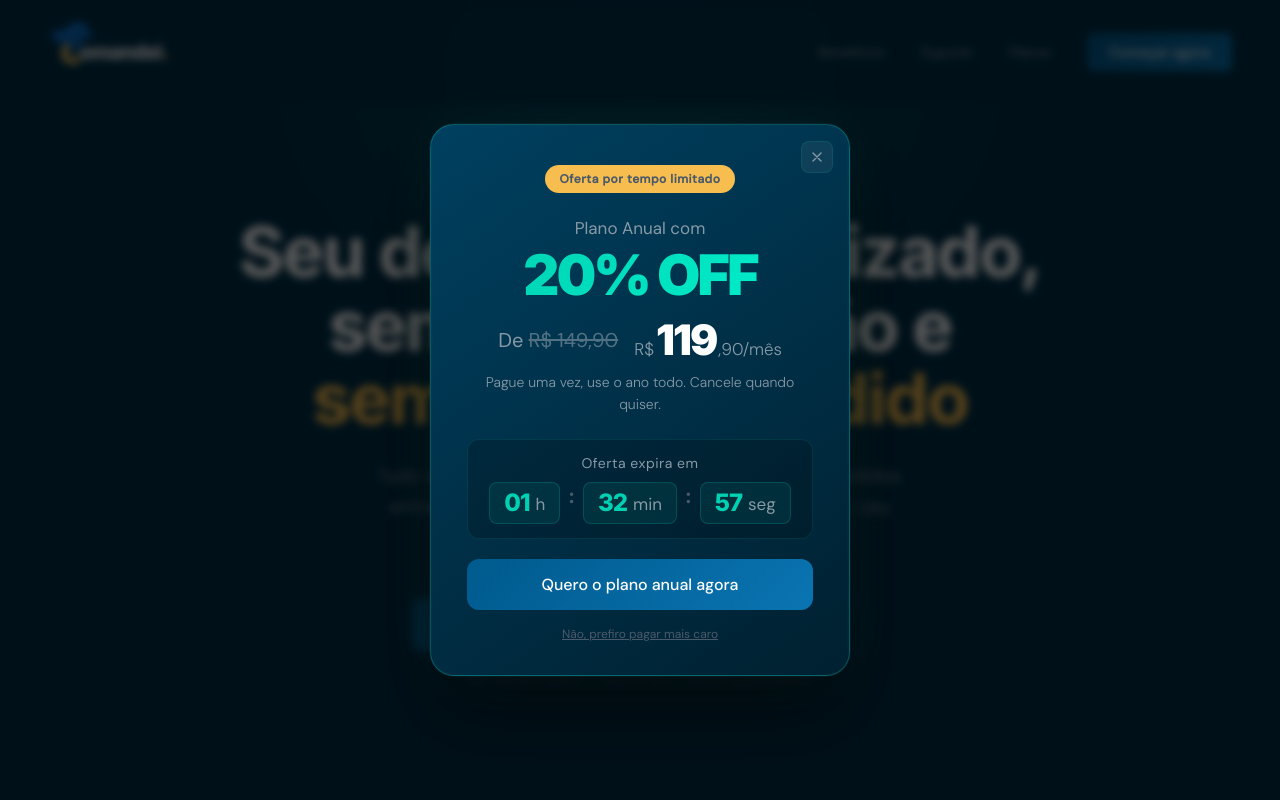
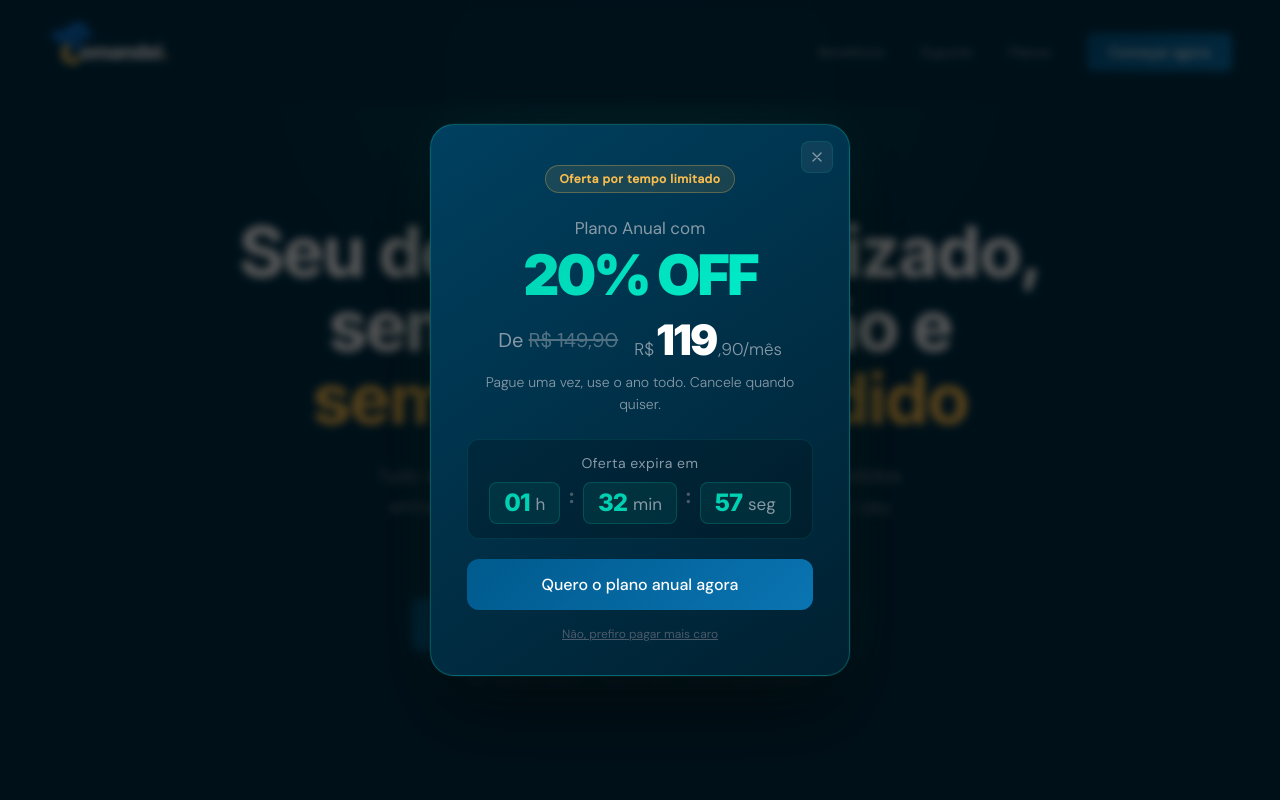
Before and after one commit to asnsoftwaredev/pagina_de_vendas_comandei, a Vue app: page / in a window 1280 px wide. Shown: the top 800 px of the page. Built offline with nearby package versions, Linux system fonts and the light colour scheme.

Commit message:
style: ajusta estilo do badge de popup e reposiciona botão de reabertura em dispositivos móveis

```diff
--- a/src/style.css
+++ b/src/style.css
@@ -1664,9 +1664,9 @@ footer p {
 
 .popup-badge {
   display: inline-block;
-  background: #f8bd4f;
+  background: rgb(248, 189, 79, 10%);
   border: 1px solid rgba(248, 189, 79, 0.3);
-  color: var(--muted2);
+  color: var(--accent);
   font-size: var(--text-xs);
   font-weight: 600;
   padding: 5px 14px;
@@ -1916,7 +1916,7 @@ footer p {
 
 @media (max-width: 480px) {
   .popup-reopen {
-    bottom: 20px;
+    bottom: 100px;
     right: 20px;
     padding: 10px 14px;
   }
```
